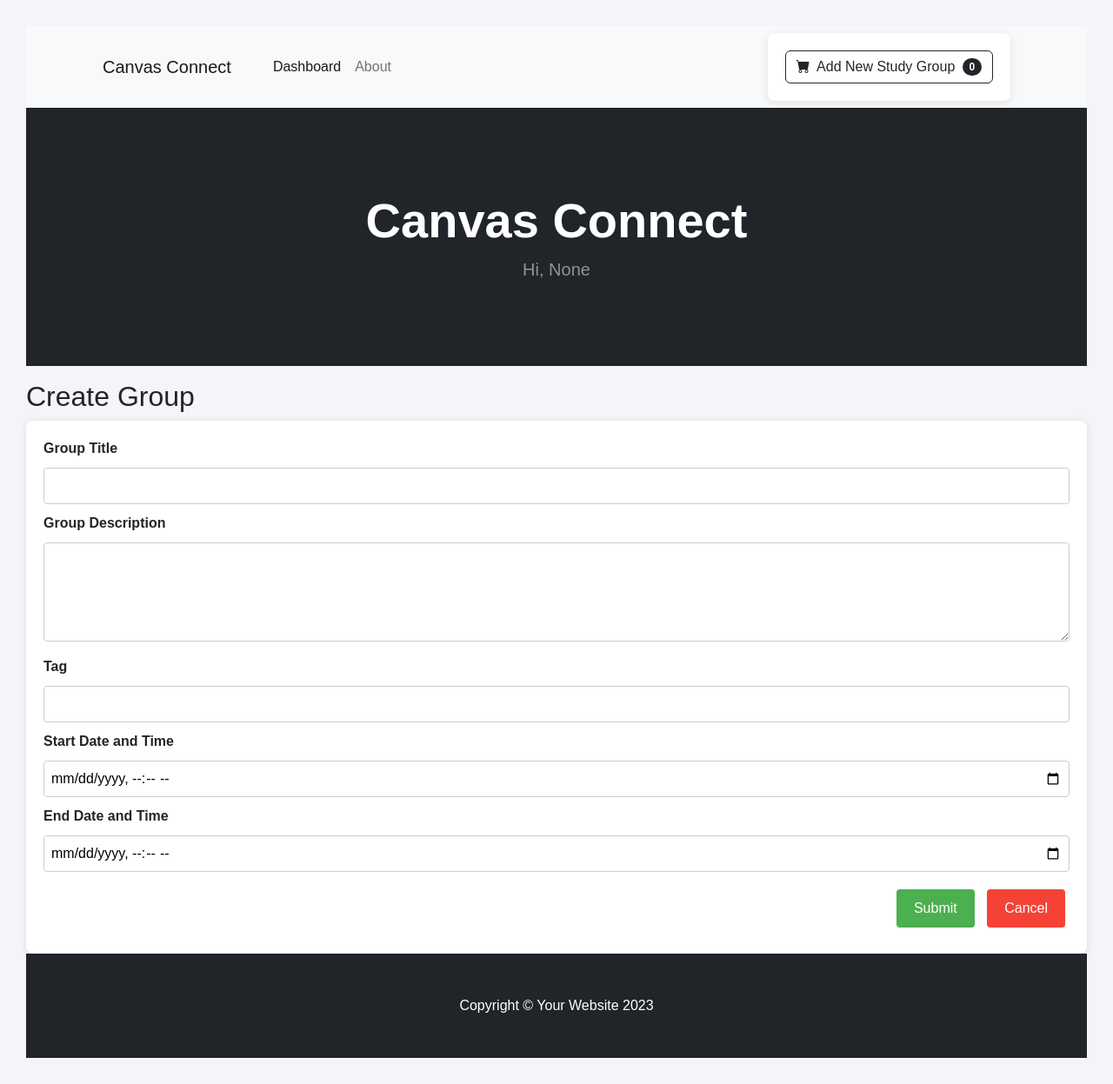
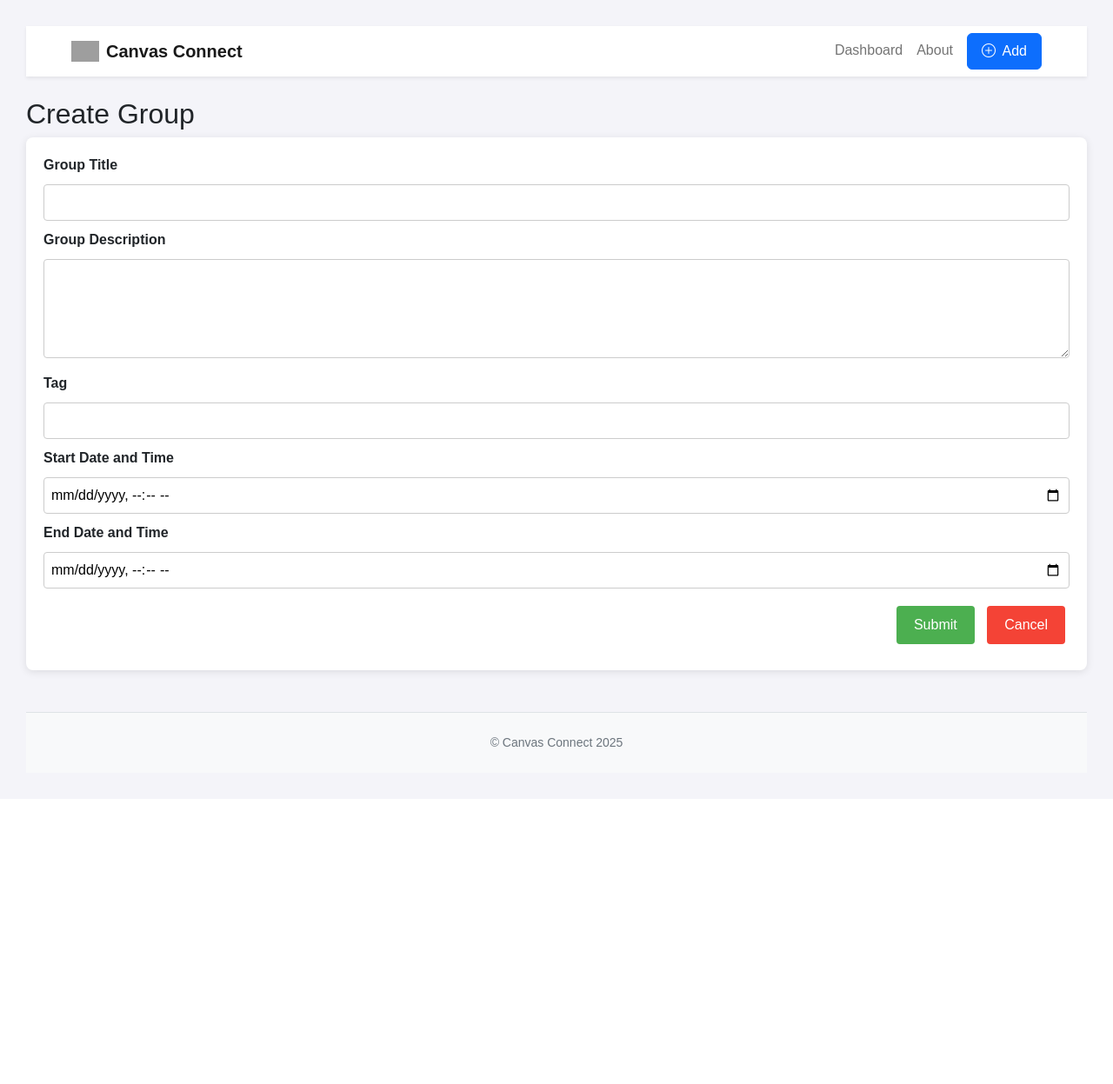
Before and after one commit to SStarkman/CanvasConnect, a Flask app: page /new-group in a window 1280 px wide. Shown: the whole page at 87% size. After the commit the page ends 859 px from the top, so only its background shows below. Run offline with Flask 3, Linux system fonts and the light colour scheme; some libraries are stand-ins or nearby versions; grey boxes are pictures that could not be loaded.

Commit message:
Changed base.html to prettier format

```diff
--- a/templates/base.html
+++ b/templates/base.html
@@ -1,55 +1,52 @@
 <!DOCTYPE html>
 <html lang="en">
-
 <head>
     <meta charset="utf-8" />
-        <meta name="viewport" content="width=device-width, initial-scale=1, shrink-to-fit=no" />
-        <meta name="description" content="" />
-        <meta name="author" content="" />
-        <title>Shop Homepage - Start Bootstrap Template</title>
-        <!-- Favicon-->
-        <link rel="icon" type="image/x-icon" href="assets/favicon.ico" />
-        <!-- Bootstrap icons-->
-        <link href="https://cdn.jsdelivr.net/npm/bootstrap-icons@1.5.0/font/bootstrap-icons.css" rel="stylesheet" />
-        <!-- Core theme CSS (includes Bootstrap)-->
+    <meta name="viewport" content="width=device-width, initial-scale=1" />
+    <meta name="description" content="Canvas Connect - Study Group Hub" />
+    <title>Canvas Connect</title>
+    <!-- Favicon -->
+    <link rel="icon" type="image/x-icon" href="{{ url_for('static', filename='favicon.ico') }}" />
+    <!-- Bootstrap Icons -->
+    <link href="https://cdn.jsdelivr.net/npm/bootstrap-icons@1.10.5/font/bootstrap-icons.css" rel="stylesheet" />
+    <!-- Bootstrap CSS -->
+    <link href="https://cdn.jsdelivr.net/npm/bootstrap@5.3.0/dist/css/bootstrap.min.css" rel="stylesheet" />
+    <!-- Custom CSS -->
     <link rel="stylesheet" href="{{ url_for('static', filename='css/styles.css') }}">
     {% block styles %}{% endblock %}
-
 </head>
 <body>
-        <!-- Navigation-->
-        <nav class="navbar navbar-expand-lg navbar-light bg-light">
-            <div class="container px-4 px-lg-5">
-                <a class="navbar-brand" href="#!">Canvas Connect</a>
-                <button class="navbar-toggler" type="button" data-bs-toggle="collapse" data-bs-target="#navbarSupportedContent" aria-controls="navbarSupportedContent" aria-expanded="false" aria-label="Toggle navigation"><span class="navbar-toggler-icon"></span></button>
-                <div class="collapse navbar-collapse" id="navbarSupportedContent">
-                    <ul class="navbar-nav me-auto mb-2 mb-lg-0 ms-lg-4">
-                        <li class="nav-item"><a class="nav-link active" aria-current="page" href="#!">Dashboard</a></li>
-                        <li class="nav-item"><a class="nav-link" href="#!">About</a></li>
+    <!-- Navbar -->
+    <nav class="navbar navbar-expand-lg navbar-light bg-white shadow-sm">
+        <div class="container">
+            <a class="navbar-brand fw-bold d-flex align-items-center" href="{{ url_for('main.dashboard') }}">
+                <img src="{{ url_for('static', filename='img/logo.png') }}" alt="Canvas Connect Logo" width="32" class="me-2">
+                Canvas Connect
+            </a>
+            <button class="navbar-toggler" type="button" data-bs-toggle="collapse" data-bs-target="#navbarNav">
+                <span class="navbar-toggler-icon"></span>
+            </button>
+            <div class="collapse navbar-collapse" id="navbarNav">
+                <ul class="navbar-nav ms-auto">
+                    <li class="nav-item"><a class="nav-link" href="{{ url_for('main.dashboard') }}">Dashboard</a></li>
+                    <li class="nav-item"><a class="nav-link" href="#">About</a></li>
+                    <li class="nav-item">
+                        <a href="{{ url_for('main.new_group') }}" class="nav-link btn btn-primary text-white px-3 ms-lg-2 mt-2 mt-lg-0">
+                            <i class="bi bi-plus-circle me-1"></i> Add
+                        </a>
+                    </li>
                 </ul>
-                    <form class="d-flex">
-                        <a href="{{url_for('main.new_group')}}" class="btn btn-outline-dark">
-                            <i class="bi-cart-fill me-1"></i>
-                            Add New Study Group
-                            <span class="badge bg-dark text-white ms-1 rounded-pill">0</span>
-
-                        </a>
-                    </form>
+                {% if session.get('user_name') %}
+                <span class="navbar-text ms-3 text-muted small">
+                    Hi, {{ session.get('user_name') }}
+                </span>
+                {% endif %}
             </div>
         </div>
     </nav>
 
-        <!-- Header-->
-        <header class="bg-dark py-5">
-            <div class="container px-4 px-lg-5 my-5">
-                <div class="text-center text-white">
-                    <h1 class="display-4 fw-bolder">Canvas Connect</h1>
-                    <p class="lead fw-normal text-white-50 mb-0">Hi, {{session.get('user_name')}}</p>
-                </div>
-            </div>
-        </header>
     <!-- Flash Messages -->
-<div class="container mt-3">
+    <div class="container mt-4">
         {% with messages = get_flashed_messages(with_categories=true) %}
             {% if messages %}
                 {% for category, message in messages %}
@@ -62,16 +59,20 @@
         {% endwith %}
     </div>
 
-         {% block content %}
-         {% endblock %}
+    <!-- Main Content -->
+    <main>
+        {% block content %}{% endblock %}
+    </main>
 
-     <!-- Footer-->
-        <footer class="py-5 bg-dark">
-            <div class="container"><p class="m-0 text-center text-white">Copyright &copy; Your Website 2023</p></div>
+    <!-- Footer -->
+    <footer class="bg-light text-center py-4 mt-5 border-top">
+        <div class="container">
+            <p class="m-0 text-muted small">&copy; Canvas Connect 2025</p>
+        </div>
     </footer>
-        <!-- Bootstrap core JS-->
-        <script src="https://cdn.jsdelivr.net/npm/bootstrap@5.2.3/dist/js/bootstrap.bundle.min.js"></script>
-        <!-- Core theme JS-->
-        <script src="js/scripts.js"></script>
+
+    <!-- JS Scripts -->
+    <script src="https://cdn.jsdelivr.net/npm/bootstrap@5.3.0/dist/js/bootstrap.bundle.min.js"></script>
+    <script src="{{ url_for('static', filename='js/scripts.js') }}"></script>
 </body>
 </html>
```
Lines whose indentation alone changed are shown as unchanged.
